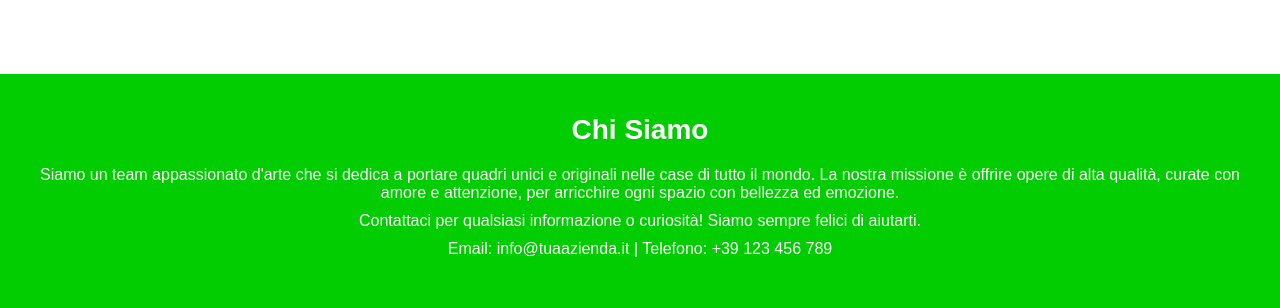
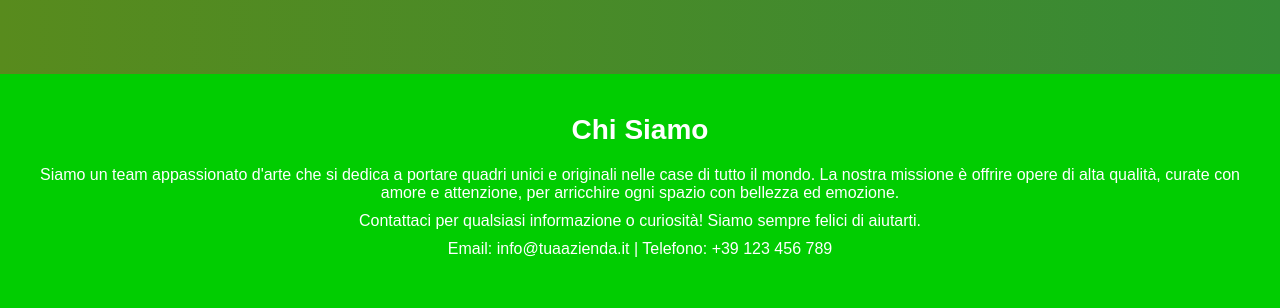
Before and after one commit to Zucca-69/web-application, a PHP site: page / in a window 1280 px wide. Shown: the part 1184-1492 px from the top of the page. Run offline with PHP 8.4, Linux system fonts and the light colour scheme.

Commit message:
I think I forgor

```diff
--- a/files_web/css/global.css
+++ b/files_web/css/global.css
@@ -8,7 +8,10 @@ body, h1, h2, p, a, ul, li {
 /* Globale */
 body {
     font-family: Arial, sans-serif;
-    background-color: #ffffff;
+    background: linear-gradient(to right, #588b1d, #368a36); /*maybe the best?*/
+    /* background: radial-gradient(circle, #00ff00, #ffffff);  focus al centro */
+
+
 }
 
 /* Stile per i collegamenti ipertestuali */
--- a/files_web/css/header.css
+++ b/files_web/css/header.css
@@ -59,7 +59,7 @@ nav li a:hover {
     display: flex;
     justify-content: space-between;
     align-items: center;
-    background-color: #01cd01;
+    background: linear-gradient(to left, #0d0e0d, #305802);
     padding: 10px 20px;
     flex-wrap: wrap;
 }
@@ -151,7 +151,6 @@ nav li a:hover {
     border-radius: 50%;
     object-fit: cover;
     vertical-align: middle;
-    border: 2px solid white;
 }
 
 
--- a/files_web/pagine/profilo.php
+++ b/files_web/pagine/profilo.php
@@ -41,6 +41,8 @@
             </form>
 
             <!-- Nuova sezione sotto l'immagine -->
+            <!-- htmlspecialchars codifica la stringa in html elements, ciò serve ad evitare che vengano letti ed eseguiti i tag
+             es: <b>SONOpiùBello</b> senza quel comando risulterebbe in grassetto-->
             <div class="sezione-sotto-immagine">
             <?php if (!empty($userData)): ?>
                 <div><strong>Nome:</strong> <?= htmlspecialchars($userData['nome']) ?></div>
```
